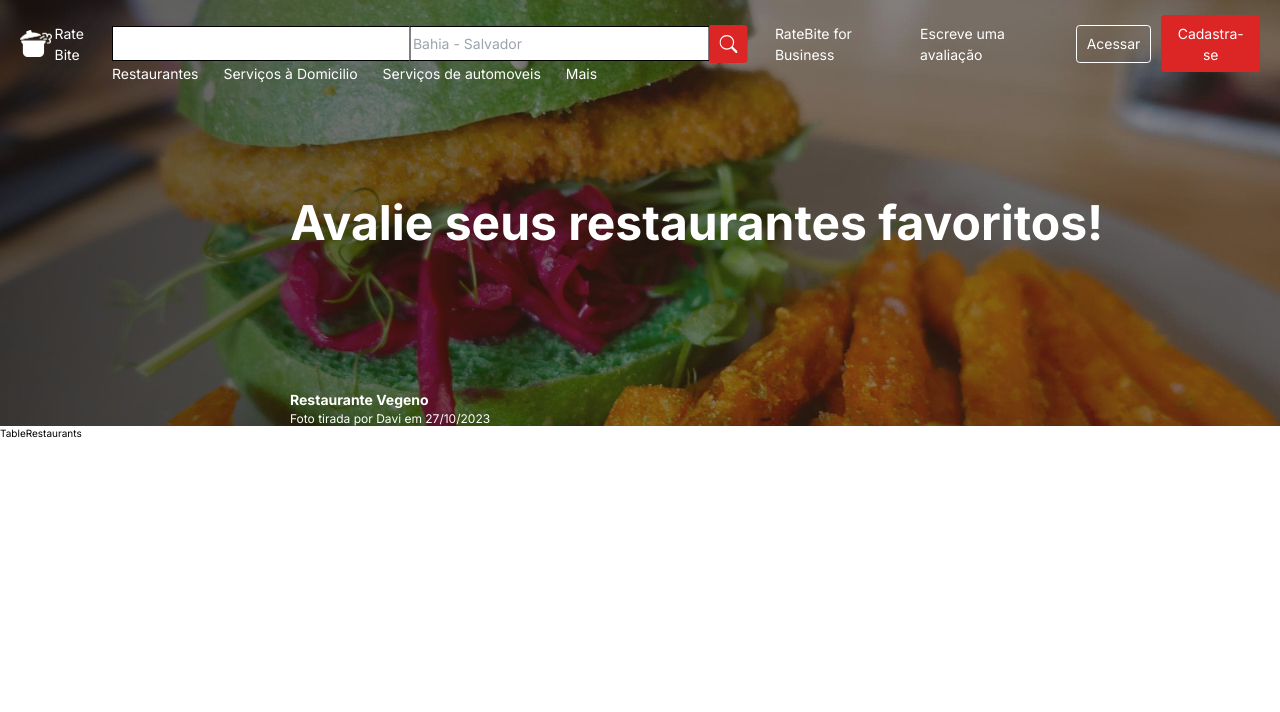
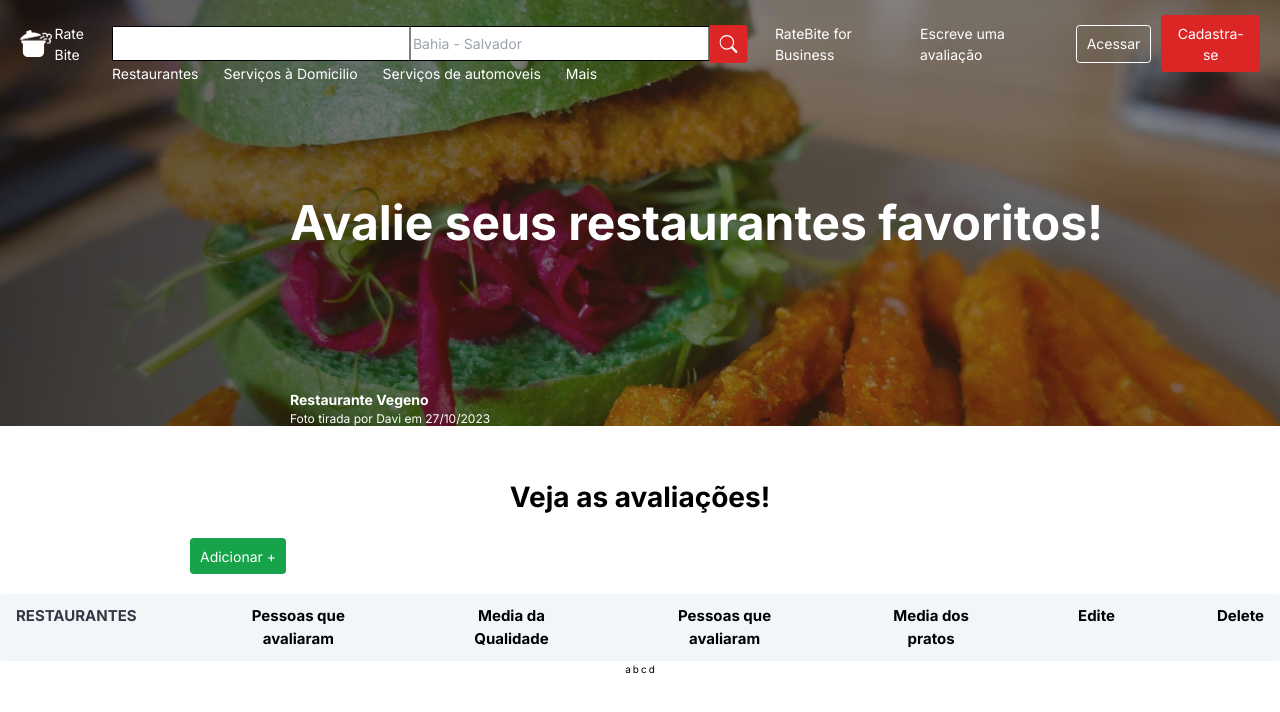
Before and after one commit to davimgfx/rate-bite, a Next.js app in the folder cliente/: page / in a window 1280 px wide. Shown: the top 712 px of the page. Built offline with nearby package versions, Linux system fonts and the light colour scheme.

Commit message:
add Context

```diff
--- a/cliente/src/app/components/Header.tsx
+++ b/cliente/src/app/components/Header.tsx
@@ -38,10 +38,10 @@ export const Header = () => {
           <div className="flex items-center gap-4">
             <p>RateBite for Business</p>
             <p>Escreve uma avaliação</p>
-            <button className="border border-white px-4 py-3 rounded-md text-[1.4rem]">
+            <button className="border border-white px-4 py-3 rounded-md">
               Acessar
             </button>
-            <button className="bg-red-600 px-4 py-3 rounded-md text-[1.4rem]">
+            <button className="bg-red-600 px-4 py-3 rounded-md">
               Cadastra-se
             </button>
           </div>
--- /dev/null
+++ b/cliente/src/app/components/Modal.tsx
@@ -0,0 +1,5 @@
+import React from "react";
+
+export const Modal = () => {
+  return <div>Modal</div>;
+};
--- a/cliente/src/app/components/TableRestaurants.tsx
+++ b/cliente/src/app/components/TableRestaurants.tsx
@@ -1,7 +1,38 @@
-import React from 'react'
+import React from "react";
 
 export const TableRestaurants = () => {
   return (
-    <main>TableRestaurants</main>
-  )
-}
+    <section>
+      <div className="mt-[5rem] flex justify-center">
+        <h2 className="color-[#2D2E2F] text-[2.8rem] font-[700]">
+          Veja as avaliações!
+        </h2>
+      </div>
+      <button className="ml-[19rem] m-[2rem] bg-green-600 px-4 py-3 rounded-md text-white text-[1.4rem]">
+        Adicionar +
+      </button>
+      <table className="flex flex-col justify-center items-center">
+        <thead className="bg-[#F3F6F9] px-6 py-4 rounded-md">
+          <tr className="flex gap-[10rem] text-[1.5rem]">
+            <th className="text-[#343946]">RESTAURANTES</th>
+            <th>Pessoas que avaliaram</th>
+            <th>Media da Qualidade</th>
+            <th>Pessoas que avaliaram</th>
+            <th>Media dos pratos</th>
+            <th>Edite</th>
+            <th>Delete</th>
+          </tr>
+        </thead>
+        <tbody className="users-infos-table-body">
+          <tr>
+            <td>a</td>
+            <td>b</td>
+            <td>c</td>
+            <td>d</td>
+          </tr>
+        </tbody>
+      </table>
+      <div className="navigation-buttons"></div>
+    </section>
+  );
+};
--- a/cliente/src/app/components/index.ts
+++ b/cliente/src/app/components/index.ts
@@ -1,3 +1,4 @@
 export * from "./Header";
 export * from "./shared/Logo";
 export * from "./TableRestaurants"
+export * from "./Modal"
--- /dev/null
+++ b/cliente/src/app/context/RestaurantsContext.tsx
@@ -0,0 +1,27 @@
+'use client';
+
+import React, { createContext, useState } from "react";
+
+type RestaurantsContextType = {
+  restaurants: any;
+  setRestaurants: React.Dispatch<React.SetStateAction<any>>;
+};
+
+export const RestaurantsContext = createContext<
+  RestaurantsContextType | undefined
+>(undefined);
+
+export const RestaurantsContextProvider = ({
+  children,
+}: {
+  children: React.ReactNode;
+}) => {
+  const [restaurants, setRestaurants] = useState(undefined);
+
+  const contextValue = { restaurants, setRestaurants }
+  return (
+    <RestaurantsContext.Provider value={contextValue}>
+      {children}
+    </RestaurantsContext.Provider>
+  );
+};
--- a/cliente/src/app/layout.tsx
+++ b/cliente/src/app/layout.tsx
@@ -1,22 +1,25 @@
-import type { Metadata } from 'next'
-import { Inter } from 'next/font/google'
-import './globals.css'
-
-const inter = Inter({ subsets: ['latin'] })
+import React, { ReactNode } from "react";
+import type { Metadata } from "next";
+import { Inter } from "next/font/google";
+import "./globals.css";
+import { RestaurantsContextProvider } from "./context/RestaurantsContext";
+const inter = Inter({ subsets: ["latin"] });
 
 export const metadata: Metadata = {
-  title: 'Rate Bite - avalie um restaurante',
-  description: 'Um site para avaliar pratos e qualidade de restaurantes.',
-}
+  title: "Rate Bite - avalie um restaurante",
+  description: "Um site para avaliar pratos e qualidade de restaurantes.",
+};
 
 export default function RootLayout({
   children,
 }: {
-  children: React.ReactNode
+  children: React.ReactNode;
 }) {
   return (
     <html lang="pt-BR">
-      <body className={inter.className}>{children}</body>
+      <body className={inter.className}>
+        <RestaurantsContextProvider>{children}</RestaurantsContextProvider>
+      </body>
     </html>
-  )
+  );
 }
--- /dev/null
+++ b/cliente/src/app/restaurants/[id]/page.tsx
@@ -0,0 +1,9 @@
+import React from 'react'
+
+const page = () => {
+  return (
+    <div>page</div>
+  )
+}
+
+export default page
--- /dev/null
+++ b/cliente/src/app/restaurants/[id]/update/page.tsx
@@ -0,0 +1,9 @@
+import React from 'react'
+
+const page = () => {
+  return (
+    <div>update</div>
+  )
+}
+
+export default page
--- /dev/null
+++ b/cliente/src/app/restaurants/page.tsx
@@ -0,0 +1,9 @@
+import React from 'react'
+
+const restaurants = () => {
+  return (
+    <div>restaurants</div>
+  )
+}
+
+export default restaurants
```
